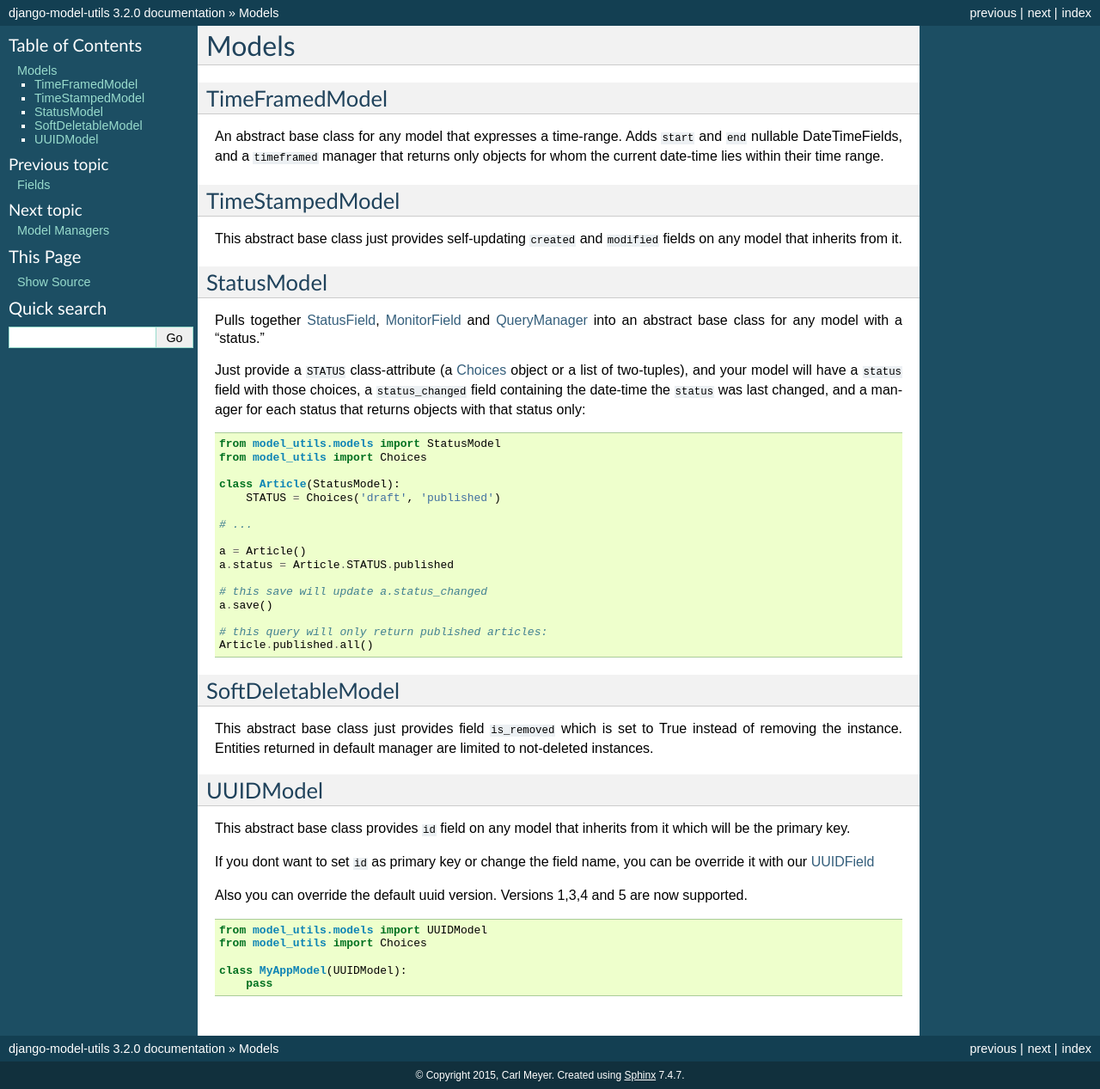
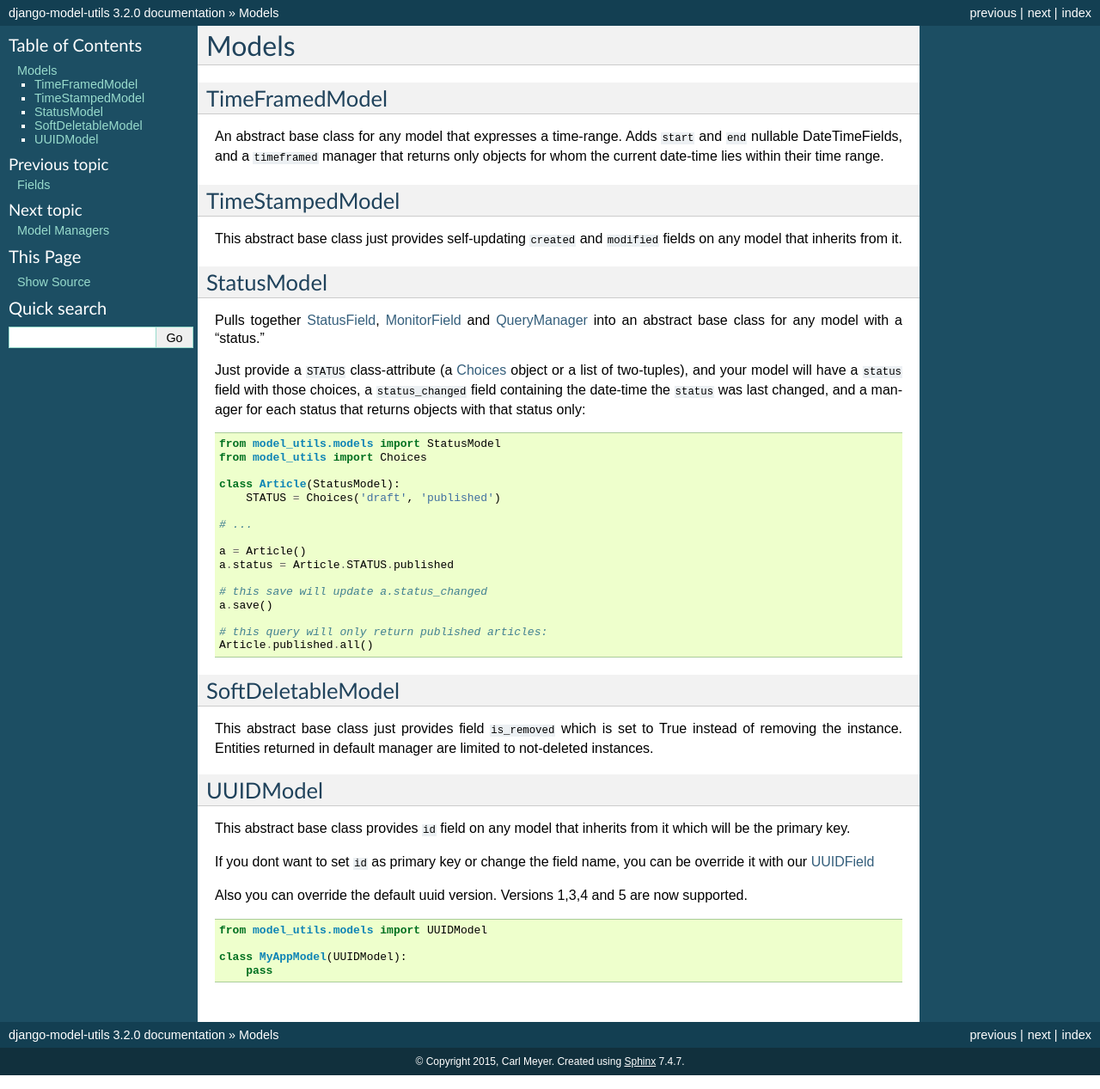
Before and after one commit to jazzband/django-model-utils, a Sphinx documentation site: the page built from docs/models.rst, in a window 1280 px wide. Shown: the whole page at 86% size. Built offline with Sphinx 7.4.7, drawn with Linux system fonts in a browser that asks for light colours.

Commit message:
unneeded import removed

```diff
--- a/docs/models.rst
+++ b/docs/models.rst
@@ -71,7 +71,6 @@
 .. code-block:: python
 
     from model_utils.models import UUIDModel
-    from model_utils import Choices
 
     class MyAppModel(UUIDModel):
         pass
```
